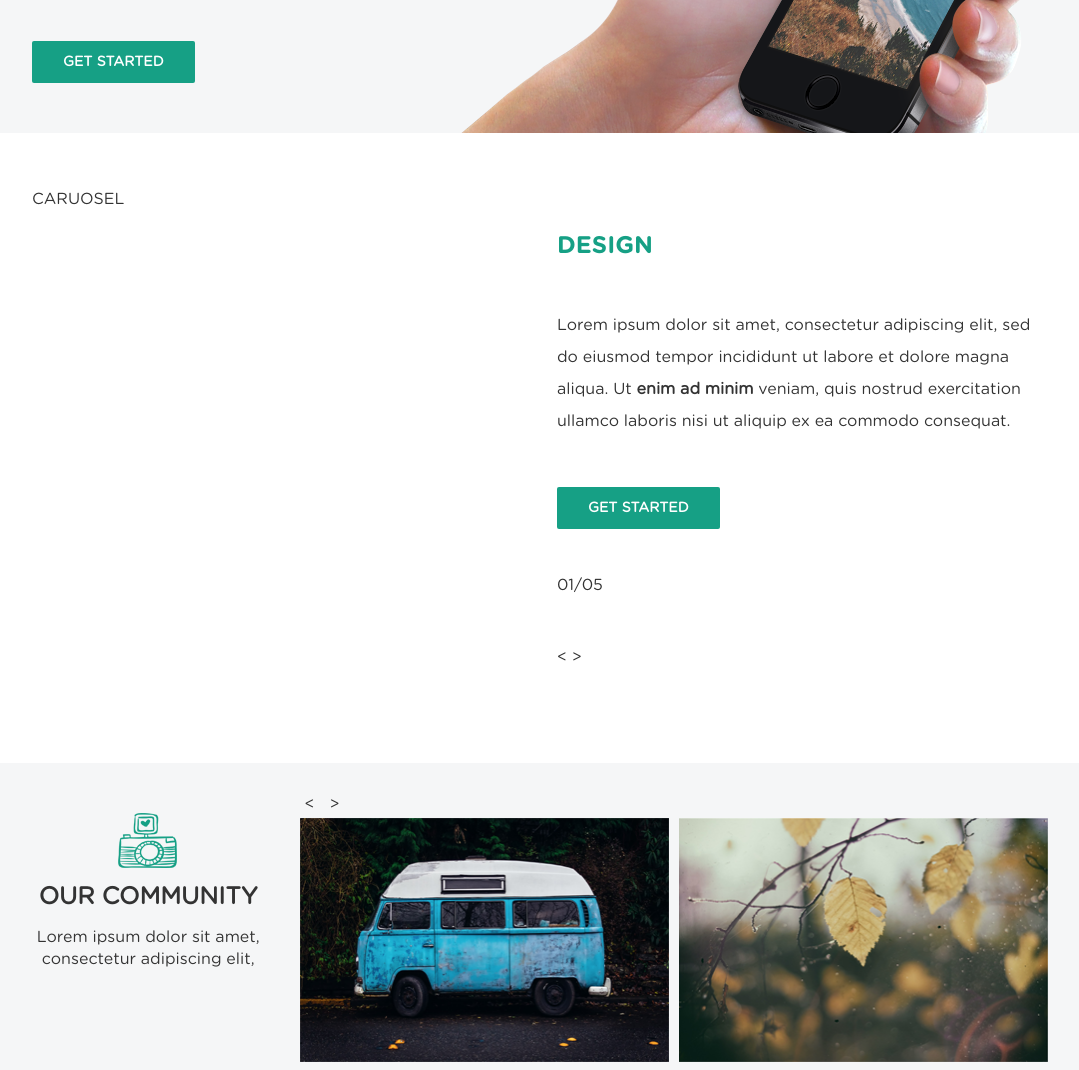
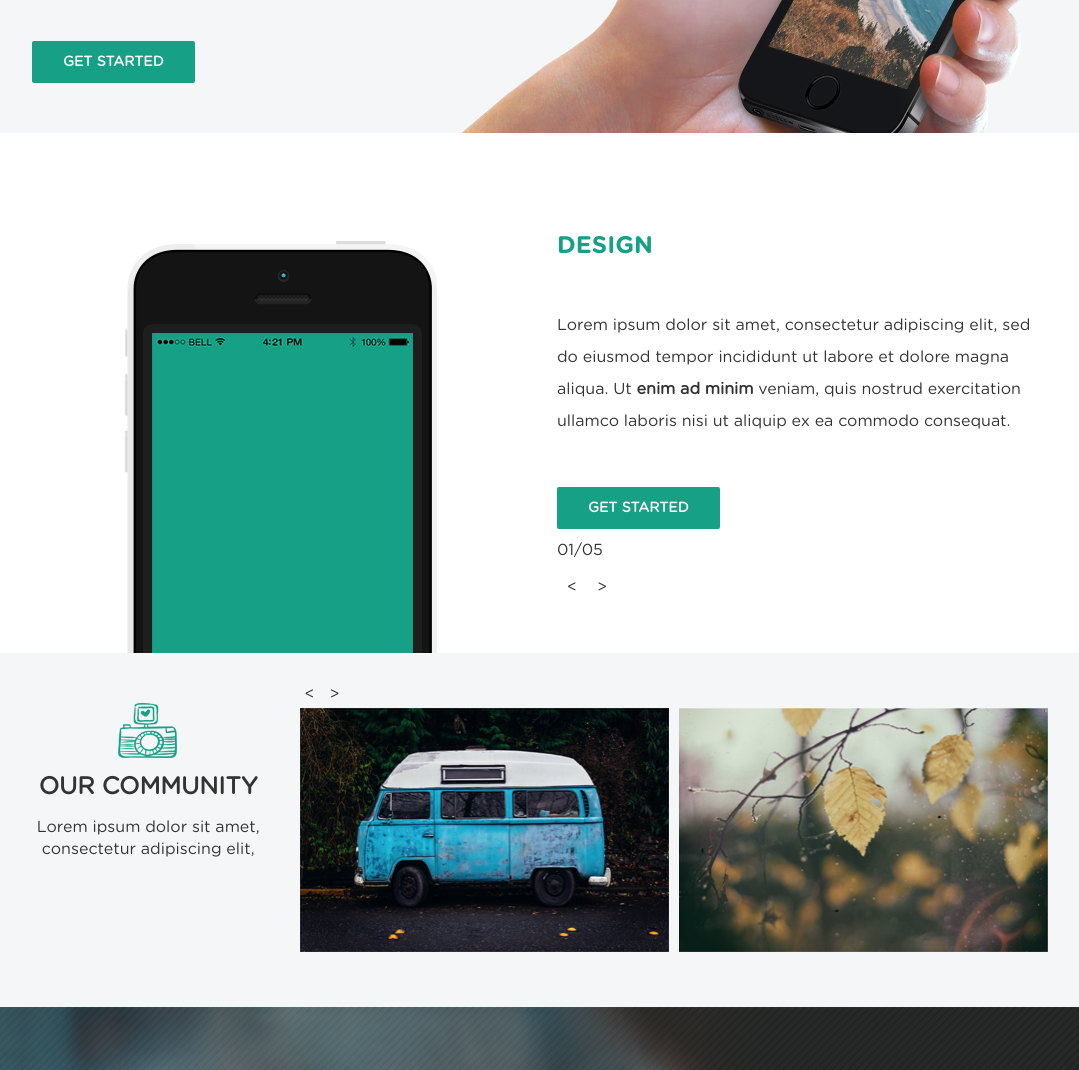
Before and after one commit to kedziorap/psdtohtml1, a website: page index.html in a window 1280 px wide. Shown: the part 1140-2210 px from the top of the page, without its empty margins (98-1177 px from the left). Drawn offline with nearby package versions, Linux system fonts and the light colour scheme.

Commit message:
Add security to community carousel, add position to design carousel

```diff
--- a/index.html
+++ b/index.html
@@ -74,7 +74,7 @@
            <div class="container">
 
                     <div class="row">
-                        <div class="col-md-6 col-sm-12 col-md-push-6">
+                        <div class="col-sm-6 col-sx-12 col-sm-push-6">
                             <h2>Design</h2>
                             <p>
                                 Lorem ipsum dolor sit amet, consectetur adipiscing elit,
@@ -84,13 +84,29 @@
                                 ut aliquip ex ea commodo consequat.
                             </p>
                             <button class="btn btn-default my-btn">get started</button>
-                            <p class="result">01/05</p>
-                            <p>&lt; &gt;</p>
+                            <p id="counter">01/05</p>
+                            <div class="controls-group-d"><span id="d-left-change" class="controls">&lt;</span><span id="d-right-change" class="controls">&gt;</span></div>
                         </div>
-                        <div class="col-md-6 col-sm-12 col-md-pull-6">
-                            CARUOSEL
+                        <div class="col-sm-6 col-sx-12 col-sm-pull-6">
+                               <div id="designCarousel">
+                                   <div class="carousel">
+                                       <img src="images/screen1.png" alt="">
+                                   </div>
+                                   <div class="carousel">
+                                       <img src="images/screen2.png" alt="">
+                                   </div>
+                                   <div class="carousel">
+                                       <img src="images/screen3.png" alt="">
+                                   </div>
+                                   <div class="carousel">
+                                       <img src="images/screen4.png" alt="">
+                                   </div>
+                                   <div class="carousel">
+                                       <img src="images/screen5.png" alt="">
+                                   </div>
+                               </div>
+                           </div>
                         </div>
-                    </div>
            </div>
         </section>
         <section class="community">
--- a/js/script.js
+++ b/js/script.js
@@ -8,7 +8,9 @@ $(function() {
         carousel.find('li').width(carousel.width()/2);
     }
     function changeSlide() {
-        liCarousel.animate({marginLeft: -carousel.width()}, 1500, moveFirstSlide);
+        if (!(liCarousel.is(':animated'))) {
+            liCarousel.animate({marginLeft: -carousel.width()}, 1500, moveFirstSlide);
+        }
     }
     function moveFirstSlide() {
         elLiCarousel = liCarousel.find('li');
@@ -21,13 +23,14 @@ $(function() {
         })
     }
     function changeSlideBack() {
-        moveFirstSlideBack();
-        liCarousel.animate({marginLeft: 0}, 1500);
+        if (!(liCarousel.is(':animated'))) {
+            moveFirstSlideBack();
+            liCarousel.animate({marginLeft: 0}, 1500);
+        }
     }
     function moveFirstSlideBack() {
         elLiCarousel = liCarousel.find('li');
         var first = elLiCarousel[0];
-        var second = elLiCarousel[1];
         var beforeLast = elLiCarousel[elLiCarousel.length-2];
         var last = elLiCarousel[elLiCarousel.length-1];
         first.before(beforeLast,last);
@@ -40,4 +43,27 @@ $(function() {
     $(window).resize(function() {
         setImageWidth();
     });
+    //DESIGN CAROUSEL
+    var car = $('#designCarousel');
+    var carDiv = $('#designCarousel div');
+    setCarosuelPosition();
+    function setCarosuelPosition() {
+        var przesun = $('.third').height() - $('#designCarousel').height();
+        if (przesun<100) {
+            car.css({
+                transform: 'translate(0, '+(przesun+50)+'px)',
+                '-webkit-transform': 'translate(0, '+(przesun+50)+'px)',
+                '-ms-transform': 'translate(0, '+(przesun+50)+'px)'
+            })
+        } else {
+            car.css({
+                transform: 'translate(0, 0)'
+            })
+        }
+    }
+    $(window).resize(function(){
+        //console.log($('.third').height());
+        //console.log('design: '+$('#designCarousel').height());
+        setCarosuelPosition();
+    });
 });
--- a/sass/style.scss
+++ b/sass/style.scss
@@ -209,7 +209,7 @@ header {
         text-transform: uppercase;
     }
     .app-btn {
-        width: 290px;
+        min-width: 220px;
         text-align: left;
         padding: 10px 0 10px 20px;
         position: relative;
@@ -293,4 +293,26 @@ footer {
         }
     }
 }
+.cube {
+    min-height: 414px;
+}
+#designCarousel {
+    text-align: center;
+    min-height: 412px;
+    overflow: hidden;
+    position: relative;
+    div {
+        position: absolute;
+        left: 0;
+        right: 0;
+        height: 100%;
+        transform: translate(0, 0px);
+    }
+    img {
+        max-width: 100%;
+    }
+}
+#counter {
+    margin: 5px 0;
+}
 @import 'rwd';
```
Also changed, not shown: css/style.css, images/screen1.png (added), images/screen2.png (added), images/screen3.png (added), images/screen4.png (added), images/screen5.png (added), 1 other file.
